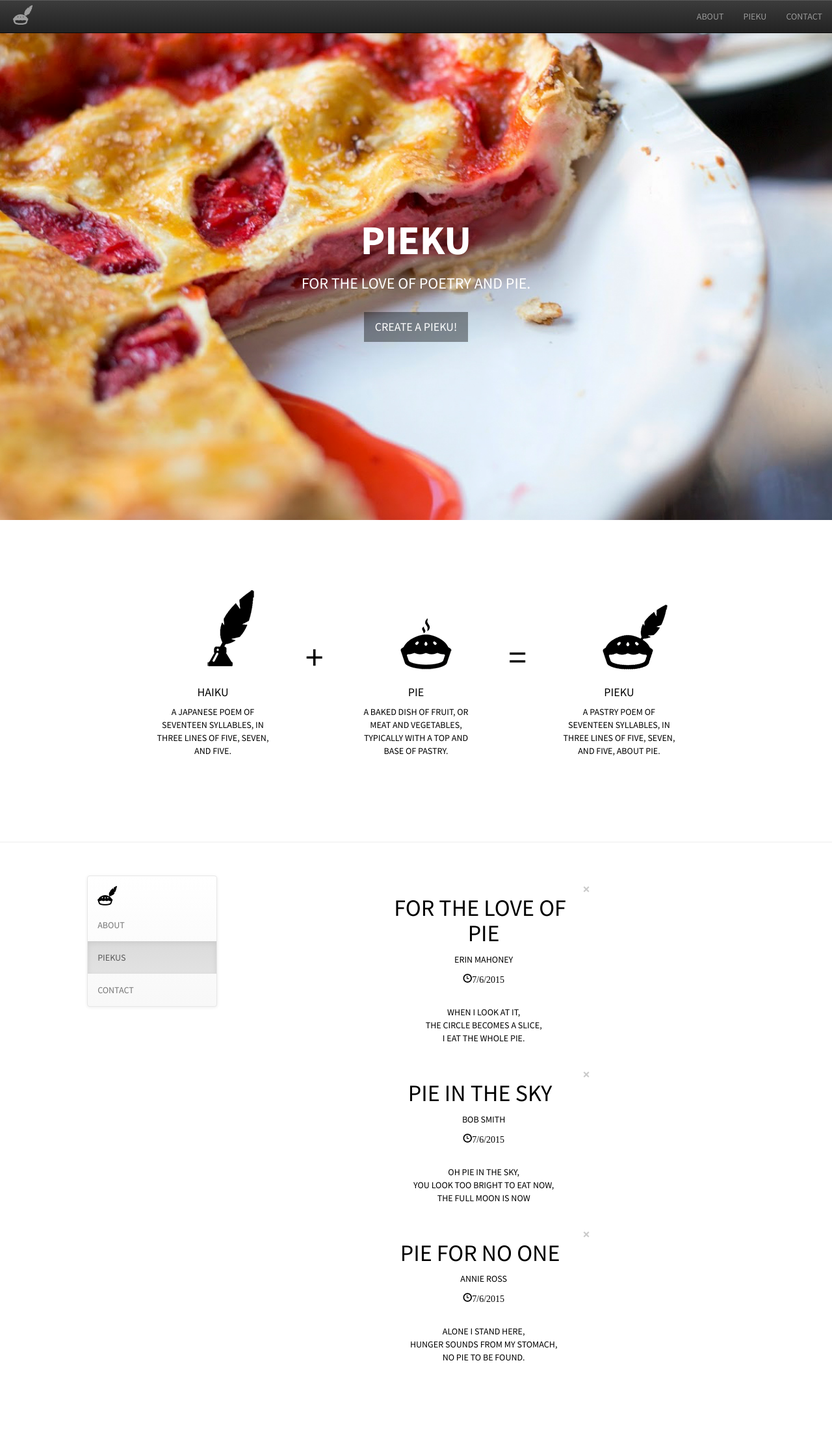
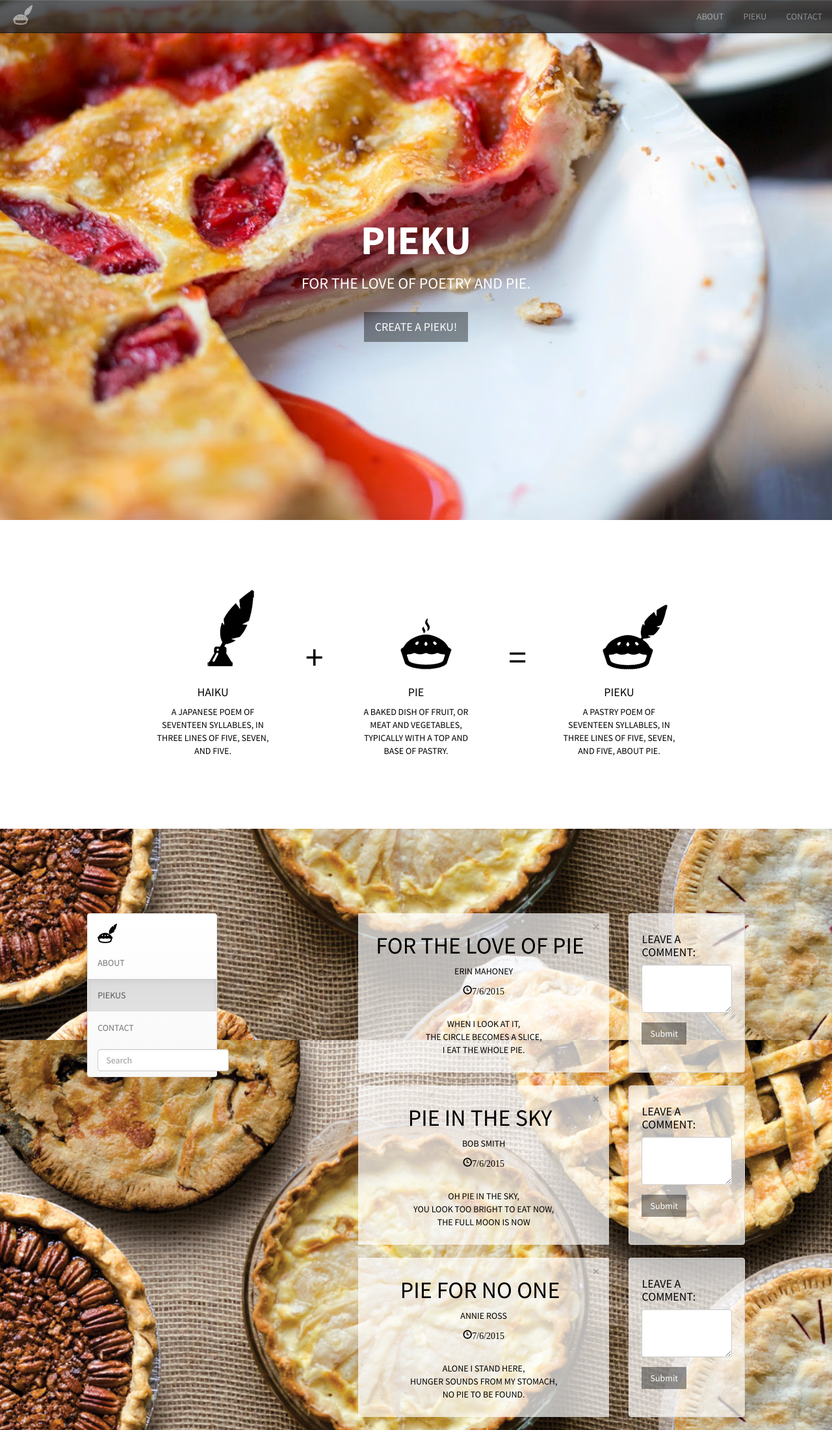
Before and after one commit to erintherad/pieku, a plain HTML site: page index.html in a window 1280 px wide. Shown: the whole page at 65% size. Before the commit the page ends 2123 px from the top, so only its background shows below. Drawn offline with nearby package versions, Linux system fonts and the light colour scheme.

Commit message:
goddamn styling

```diff
--- a/index.html
+++ b/index.html
@@ -43,7 +43,7 @@
 			<div class="collapse navbar-collapse" id="bs-example-navbar-collapse-1">
 				<ul class="nav navbar-nav navbar-right">
 					<li><a href="#about">ABOUT </a></li>
-					<li><a href="#piekus">PIEKU</a></li>
+					<li><a id="piekuNav" href="#piekus">PIEKU</a></li>
 					<li><a href="">CONTACT</a></li>
 				</ul>
 			</div><!-- /.navbar-collapse -->
@@ -116,11 +116,10 @@
 			<div class="col-md-2"></div>
 		</div>
 	</div>
-	<hr id="piekus">
 
 	<!-- Pieku list layout -->
-	<div class="col-md-12 space"></div>
-	<div class="pieku-list-layout">
+	<div class="col-md-12"></div>
+	<div id="piekus" class="pieku-list-layout space">
 		<div class="container-fluid">
 			<!-- space -->
 			<div class="col-md-1"></div>
@@ -142,10 +141,15 @@
 					<!-- Collect the nav links, forms, and other content for toggling -->
 					<div class="collapse navbar-collapse navbar-ex1-collapse leftbar">
 						<ul class="nav navbar-nav leftbar">
-							<li><a href="">About</a></li>
+							<li><a href="#about">About</a></li>
 							<li class="active"><a href="">Piekus</a></li>
 							<li><a href="">Contact</a></li>
 						</ul>
+							<form class="navbar-form navbar-left" role="search">
+								<div class="form-group">
+									<input type="text" class="form-control" placeholder="Search">
+								</div>
+							</form>
 					</div><!-- /.navbar-collapse -->
 				</nav>
 			</div>
@@ -154,7 +158,7 @@
 			<!-- Where new pieku posts are added -->
 			<div class="col-md-4" id="pieku-list-panel"></div>
 			<!-- Addition features of each post -->
-			<div class="col-md-2"></div>
+			<div class="col-md-2" id="features-list-panel"></div>
 			<!-- space -->
 			<div class="col-md-1"></div>
 		</div>
@@ -173,10 +177,24 @@
 	<script src="script.js"></script>
 
 	<!-- underscore template -->
+	<script type="text/template" id="features-template">
+		<!-- Blog Comments -->
+
+		<!-- Comments Form -->
+		<div class="well comment-feature">
+			<h4>Leave a Comment:</h4>
+			<form role="form">
+				<div class="form-group">
+			   		<textarea class="form-control" rows="3"></textarea>
+				</div>
+				<button type="submit" class="btn btn-dark">Submit</button>
+			</form>
+		</div>
+	</script>
 	<script type="text/template" id="post-template">
 		<div class="col-md-12 text-center post">
 			<div class="panel-heading">
-				<button type="button" class="close delete" aria-label="Close"><span aria-hidden="true">&times;</span></button>
+				<button type="button" class="close delete" class="closeBtn" aria-label="Close"><span aria-hidden="true">&times;</span></button>
 				<p>
 					<h1><%= title %></h1>
 				</p>
--- a/script.js
+++ b/script.js
@@ -18,6 +18,10 @@ $(function() {
 	// post template
 	var postTemplate = _.template($('#post-template').html());
 
+	// add feature template
+	var featuresTemplate = _.template($('#features-template').html());
+	var $featuresList = $('#features-list-panel');
+
 	var dateString = (new Date()).toLocaleDateString("en-US");
 	// sample posts
 	var posts = [
@@ -32,6 +36,10 @@ $(function() {
 		var $post = $(postTemplate(post));
 		$post.attr('data-index', index);
 		$pieList.append($post);
+
+		// add features
+		var $features = $(featuresTemplate());
+		$featuresList.prepend($features);
 	});
 
 	// submit form to create new todo
@@ -54,6 +62,9 @@ $(function() {
 		$post.attr('data-index', index);
 		$pieList.prepend($post);
 
+		var $features = $(featuresTemplate());
+		$featuresList.prepend($features);
+
 		$('#myModal').on('hidden.bs.modal', function (e) {
 			// scrolls to new post of piekus
 			var yPost = $post.offset().top;
@@ -71,11 +82,19 @@ $(function() {
 		$('#post-title').focus();
 	});
 
+	// navigates to pieku list after click.
+	$("#piekuNav").click(function() {
+		event.preventDefault();
+
+		var yPost = $('#piekus').offset().top-180;
+		window.scroll(0, yPost);
+	});
+
 	// scroll event to fade out top navbar and fade in left navbar
 	$(window).scroll(function(event) {
 		var yScroll = $(window).scrollTop();
 		var yPiekus = $("#piekus").offset();
-		if(yScroll > yPiekus.top){
+		if(yScroll > yPiekus.top-180){
 			$topNavbar.fadeOut();
 			$leftNavbar.fadeIn();
 		} else {
--- a/style.css
+++ b/style.css
@@ -6,6 +6,9 @@ body {
 }
 
 body {
+	background: url(img/header.jpg) no-repeat;
+	background-attachment: fixed;
+	background-size: cover;
 	text-transform: uppercase;
 	position: relative;
     font-family: "Source Sans Pro","Helvetica Neue",Helvetica,Arial,sans-serif;
@@ -30,6 +33,10 @@ body {
 }
 
 /* Custom Button Styles */
+
+#topNavbar {
+	opacity: 0.8;
+}
 
 .btn-dark {
     border-radius: 0;
@@ -97,6 +104,7 @@ hr.small {
 
 /*Decription section*/
 .description-row {
+	background-color: white;
 	padding-top: 100px;
 	padding-bottom: 100px;
 }
@@ -176,6 +184,23 @@ p.symbol {
 }
 
 /*pieku list layout section*/
+.space {
+	margin-top: 130px;
+}
+.post {
+	height: 245px;
+	background-color: rgba(255, 255, 255, 0.7);
+	margin-bottom: 20px;
+}
+.comment-feature {
+	height: 245px;
+	background-color: rgba(255, 255, 255, 0.7);
+	background-image: none;
+}
+.panel-heading {
+	padding-left: 0px;
+	padding-right: 0px;
+}
 .piekuListImg {
 	background: url(img/pieku-icon.png) no-repeat;
 	border: 0;
```
